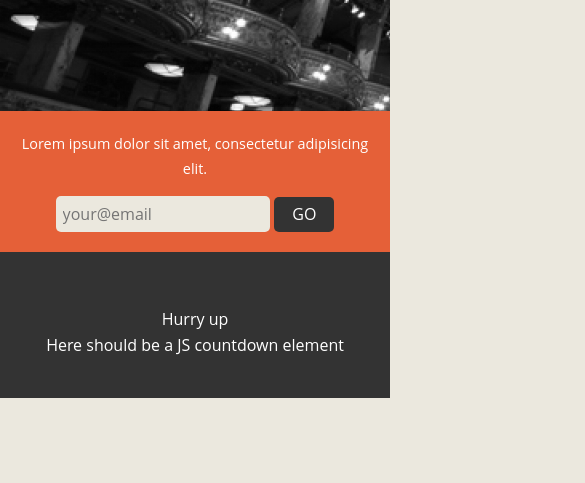
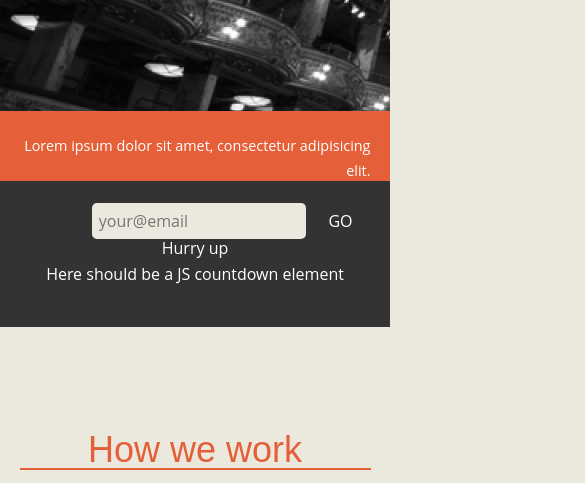
Before and after one commit to sseletskyy/lp_tutorial, a plain HTML site: page index.html in a window 390 px wide. Shown: the part 620-1103 px from the top of the page, 585 px wide, since content can reach past the window. Drawn offline with Linux system fonts and the light colour scheme.

Commit message:
fix main axis, mobile layout is not ready

```diff
--- a/desktop.css
+++ b/desktop.css
@@ -398,35 +398,3 @@ footer {
   }
 
 }
-
-@media all and (max-width: 550px){
-  #how_we_work article, #how_we_work article:last-of-type {
-    width: 100%;
-    padding: 10px 0px;
-  }
-
-  #portfolio article.img-item, #portfolio article figcaption {
-    width: 100%;
-  }
-
-}
-
-/* signup form */
-@media all and (max-width:750px) {
-  #signup {
-    height: auto;
-    text-align: center;
-  }
-
-  #signup p {
-    display: block;
-    margin: 0px;
-    padding-top: 20px;
-  }
-
-  #signup .signup {
-    padding-bottom: 20px;
-  }
-
-
-}
```
